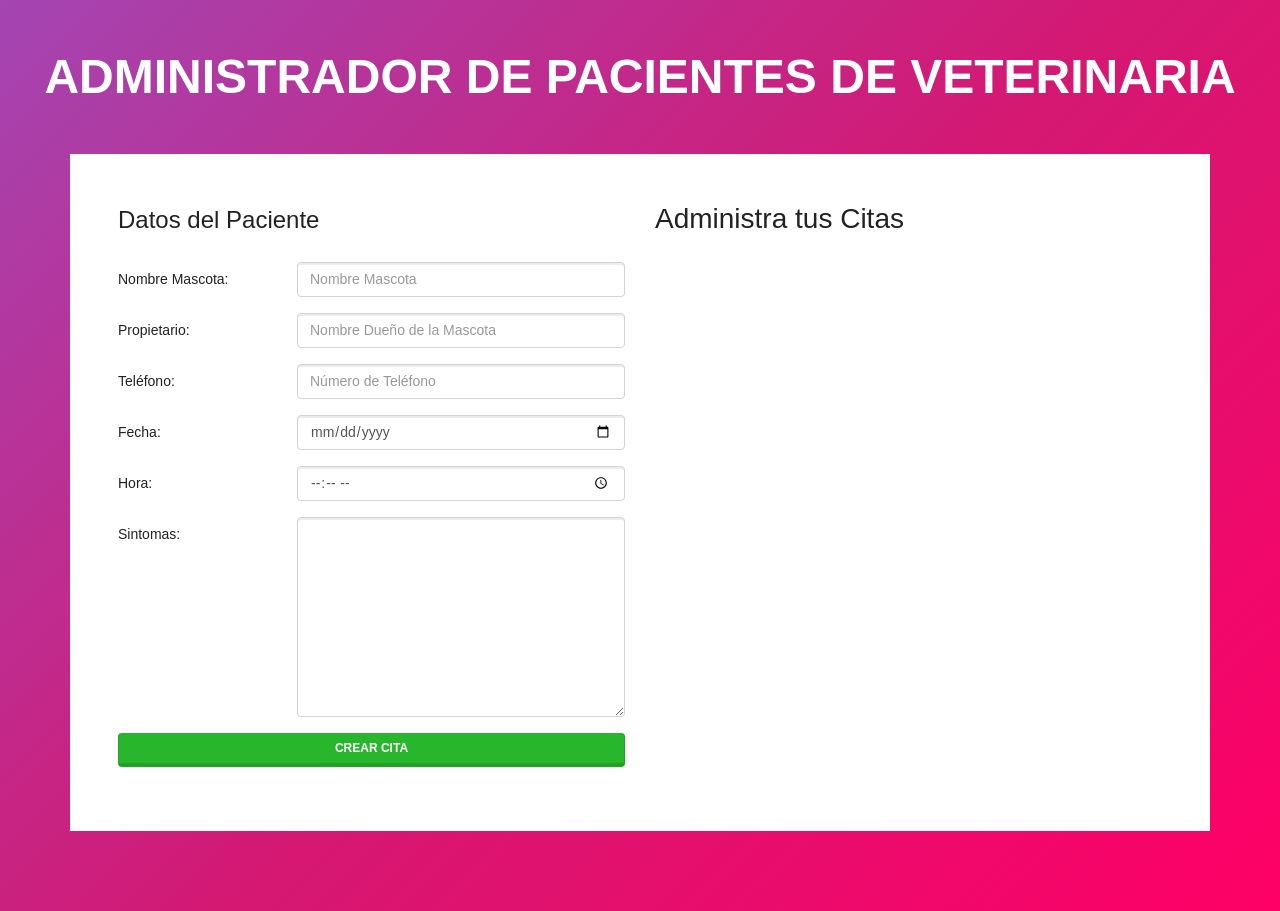
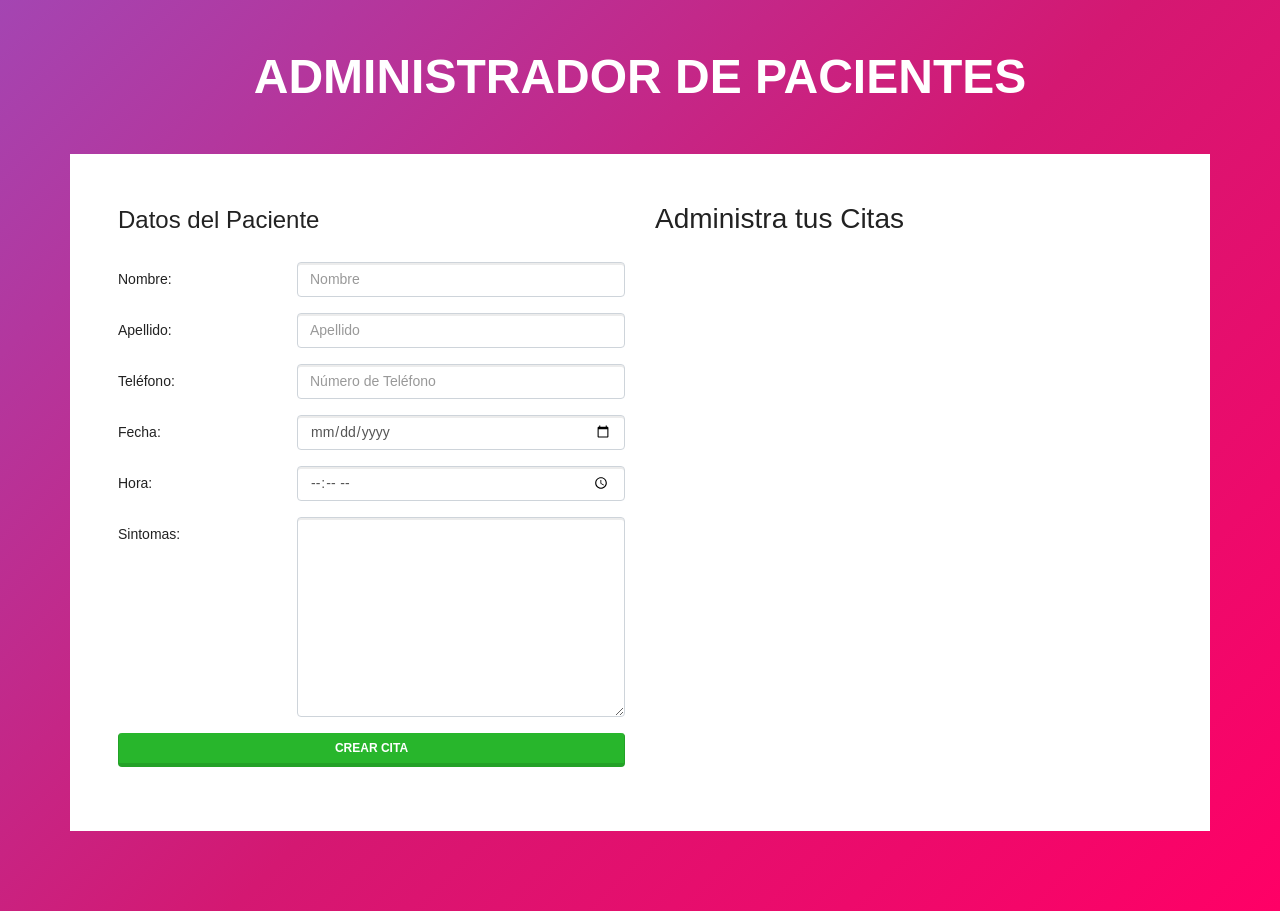
Before and after one commit to MoisesNieto/appointment-manager, a plain HTML site: page index.html in a window 1280 px wide. Drawn offline with Linux system fonts and the light colour scheme.

Commit message:
final proyecto

```diff
--- a/index.html
+++ b/index.html
@@ -9,22 +9,22 @@
     <link rel="stylesheet" href="css/styles.css">
 </head>
 <body>
-    <h2 class="text-center my-5 titulo">Administrador de Pacientes de Veterinaria</h2>
+    <h2 class="text-center my-5 titulo">Administrador de Pacientes</h2>
     <div class="container mt-5 p-5">
         <div id="contenido" class="row">
             <div class="col-md-6 agregar-cita">
                 <form id="nueva-cita">
                     <legend class="mb-4">Datos del Paciente</legend>
                     <div class="form-group row">
-                        <label class="col-sm-4 col-lg-4 col-form-label">Nombre Mascota:</label>
+                        <label class="col-sm-4 col-lg-4 col-form-label">Nombre:</label>
                         <div class="col-sm-8 col-lg-8">
-                            <input type="text" id="mascota" name="mascota" class="form-control" placeholder="Nombre Mascota">
+                            <input type="text" id="mascota" name="mascota" class="form-control" placeholder="Nombre">
                         </div>
                     </div>
                     <div class="form-group row">
-                        <label class="col-sm-4 col-lg-4 col-form-label">Propietario:</label>
+                        <label class="col-sm-4 col-lg-4 col-form-label">Apellido:</label>
                         <div class="col-sm-8 col-lg-8">
-                            <input type="text" id="propietario" name="propietario" class="form-control"  placeholder="Nombre Dueño de la Mascota">
+                            <input type="text" id="propietario" name="propietario" class="form-control"  placeholder="Apellido">
                         </div>
                     </div>
                     <div class="form-group row">
--- a/js/app.js
+++ b/js/app.js
@@ -21,9 +21,13 @@ class Citas{
      this.citas = [...this.citas,cita]
      console.log(this.citas);
  }
-        eliminarCita(id){
+ eliminarCita(id){
             this.citas = this.citas.filter( cita => cita.id !== id );
         }
+    editarCita(citaActulizada){
+        this.citas = this.citas.map(cita => cita.id === citaActulizada.id ? citaActulizada : cita );
+
+    }
 
 }
 
@@ -171,7 +175,12 @@ function nuevaCita(e){
 
     if (editando){
         ui.imprimirHtml('Editado correctamente');
+        //pasa el objeto de la cita adicion
+        administradorCitas.editarCita({...citaOBJ});
+
+        //regredar el texto del boton al original
         formulario.querySelector('button[type="submit"]').textContent = 'Crear citas';
+
 
         //quitar modo cita
         editando = false;
@@ -248,6 +257,6 @@ function eliminarCita(id){
     //cambiar el texto del formulario
     formulario.querySelector('button[type="submit"]').textContent = 'Guardar cambio';
 
-editando = true;
+    editando = true;
 
  }
```
